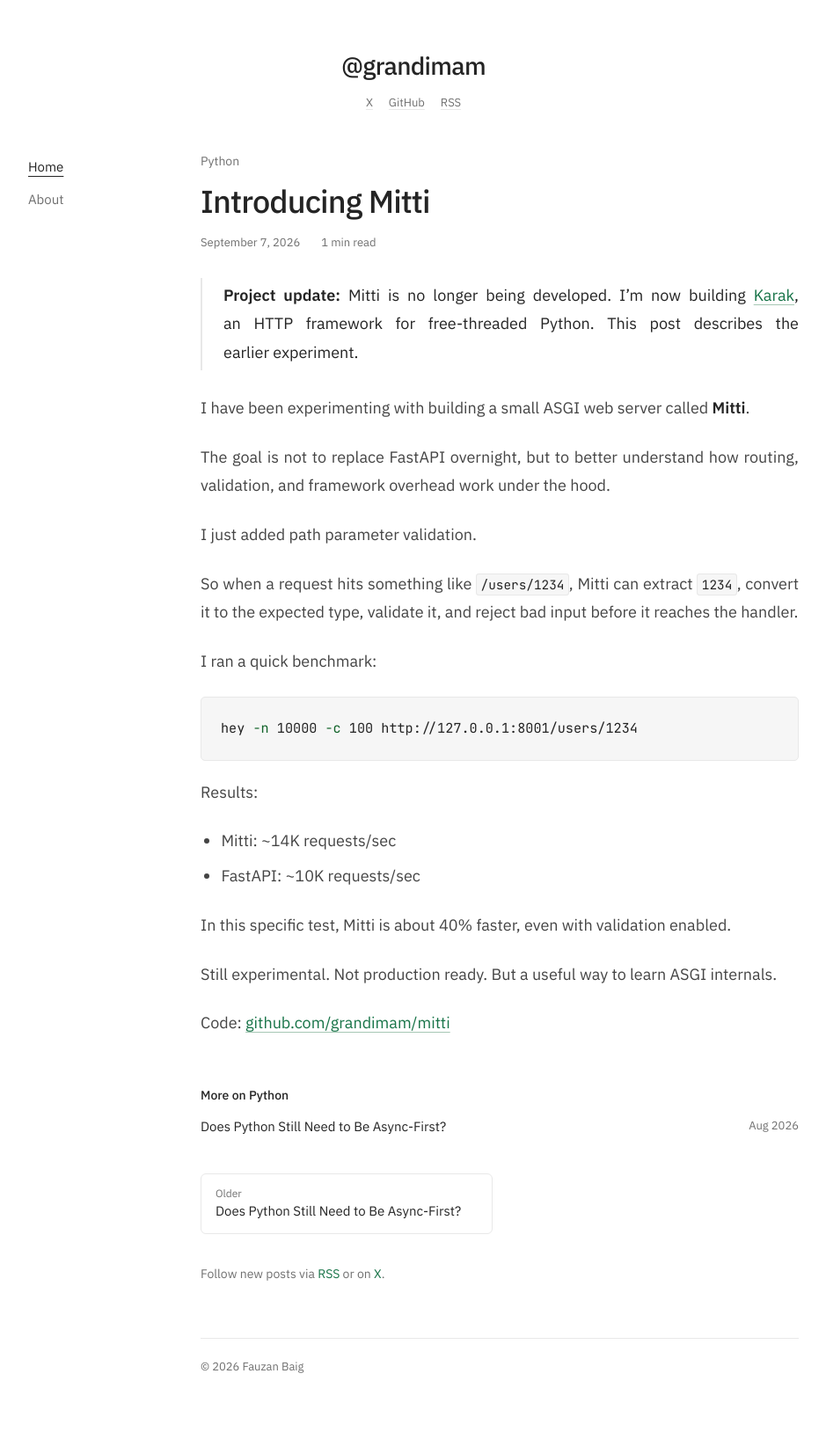
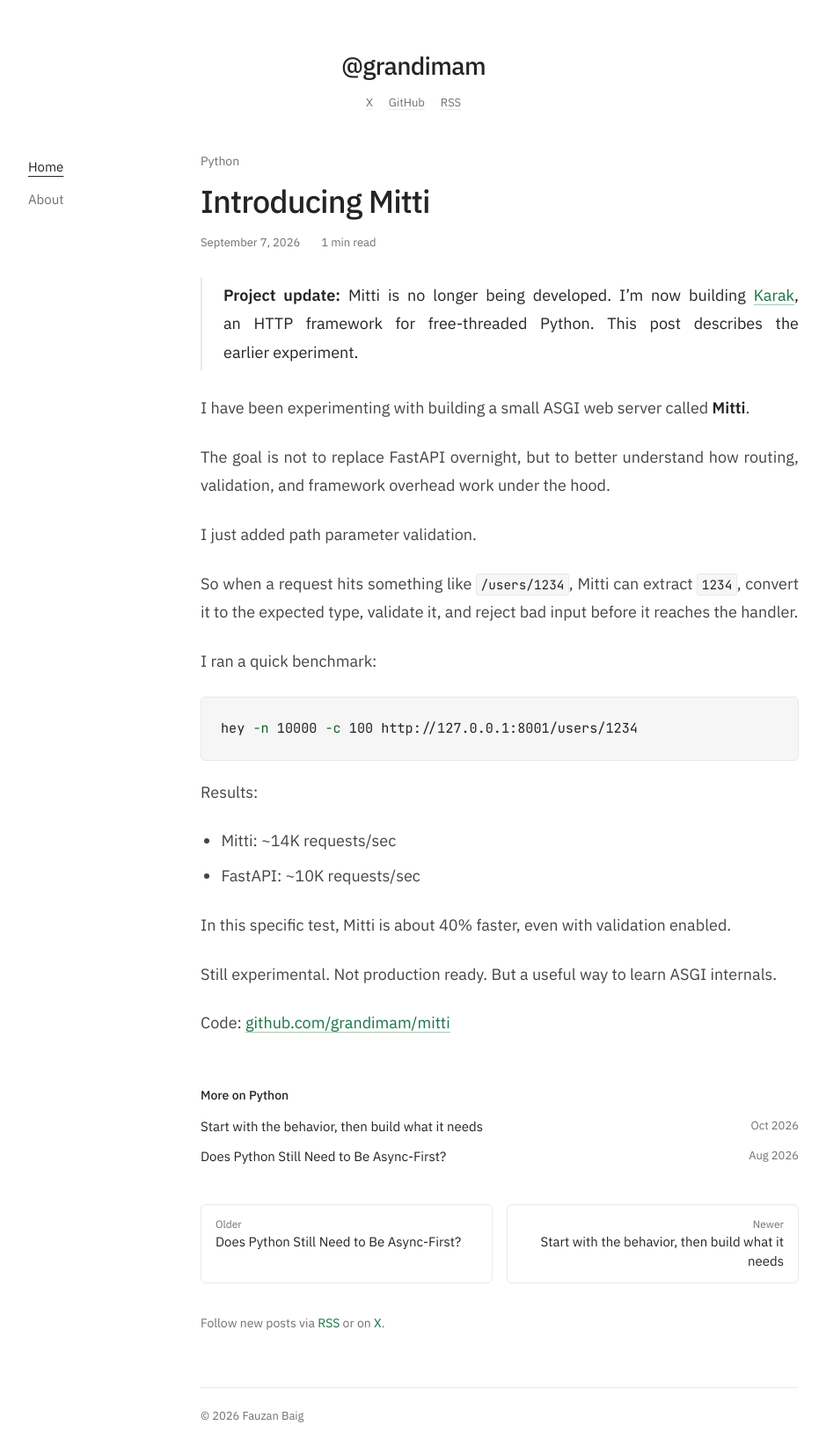
Before and after one commit to grandimam/grandimam, a Jekyll site: the page built from blog/_posts/2026-09-07-mitti-path-parameter-validation.md, in a window 1280 px wide. Shown: the whole page at 88% size, without its empty margins (170-1109 px from the left). Built offline with Jekyll 4.4.1, drawn with Linux system fonts in a browser that asks for light colours; before the commit the page ends 1597 px from its top, so only the background shows below that; some of the changed lines change nothing that is shown.

Commit message:
added new blog

````diff
--- a/blog/_config.yml
+++ b/blog/_config.yml
@@ -3,7 +3,7 @@
 tagline: "From Outcomes to Systems."
 # Handle shown in the site header.
 handle: grandimam
-description: "Exploring the engineering of autonomous software systems, from execution and state to decision-making, recovery, and verification."
+description: "Starting with desired outcomes and building what they require, from language features and frameworks to autonomous systems."
 baseurl: ""
 url: "https://grandimam.com"
 lang: en_US
@@ -11,7 +11,7 @@
 # Author
 author:
   name: Fauzan Baig
-  bio: "Software engineer exploring autonomous systems through first-principles engineering, experimentation, and building from scratch."
+  bio: "Software engineer working backward from desired outcomes, exploring systems through first principles, experimentation, and building from scratch."
   url: "https://grandimam.com"
 
 # Social (used by templates and jekyll-seo-tag)
--- /dev/null
+++ b/blog/_posts/2026-10-15-start-with-the-behavior.md
@@ -0,0 +1,94 @@
+---
+title: "Start with the behavior, then build what it needs"
+topic: python
+excerpt: "Adding None-aware attribute access to my CPython fork is one example of how I work backward from an outcome to the systems needed to make it possible."
+---
+
+I believe the value of software comes from the outcomes it makes possible. That belief shapes how I want to build: start with something I want software to do, then work backward to understand what needs to exist.
+
+Sometimes the work stays inside an application. Sometimes it leads into a framework, a runtime, or the language itself.
+
+One example is my experimental CPython fork. In [this commit](https://github.com/grandimam/cpython/commit/65d26c4e728cf1cc97357be4ebe9ec3a163e8692), I added `?.`, a None-aware attribute access operator. It is an experiment in my fork, not a feature available in official Python.
+
+## The behavior I wanted
+
+Suppose a response might be absent, and its customer might also be absent. If either is `None`, I want the result to be `None`. Otherwise, I want the customer's name in lowercase.
+
+In ordinary Python, one way to express that is:
+
+```python
+name = None
+if response is not None:
+    customer = response.customer
+    if customer is not None:
+        name = customer.name.lower()
+```
+
+In my fork, I can express it as:
+
+```python
+name = response?.customer?.name.lower()
+```
+
+This assumes an existing customer has a string name. If the name can also be `None`, that boundary needs its own guard:
+
+```python
+name = response?.customer?.name?.lower()
+```
+
+Each `?.` checks the value on its left. When that value is `None`, the remaining attribute accesses, subscriptions, and calls in the chain are skipped, and the chain produces `None`.
+
+That last part matters. Consider:
+
+```python
+result = response?.send(build_payload())
+```
+
+If `response` is `None`, `build_payload()` must never run. Returning `None` after evaluating the arguments would produce a different behavior, especially if building the payload has side effects.
+
+## Working backward through CPython
+
+The desired behavior creates requirements at several layers.
+
+The tokenizer needs to recognize `?.` as a token. The grammar needs to accept it as attribute access. The AST needs to represent it, so the compiler can distinguish it from ordinary `.` access.
+
+The commit adds a `QUESTIONDOT` token and a `NoneAwareAttribute` AST node. It also updates AST validation, scope analysis, token names, and unparsing. A language feature needs to remain understandable to the tools that inspect and reproduce Python code.
+
+The compiler is where the short-circuiting becomes concrete. It detects a chain containing None-aware access and compiles its links with a shared destination to skip to. At each `?.`, it copies the current value and emits a `POP_JUMP_IF_NONE`. If the check succeeds, execution jumps past the rest of the chain with `None` still on the stack.
+
+This uses existing bytecode instructions. The new syntax requires changes to how the compiler constructs control flow, without introducing a new interpreter instruction.
+
+The result I wanted was a small expression. Making that expression meaningful required following it through the system.
+
+## Defining what counts as correct
+
+The happy path is only part of the behavior. The boundaries need to be explicit too.
+
+Only `None` short-circuits. Empty strings and zero still support ordinary attribute access:
+
+```python
+''?.upper()     # ''
+(0)?.real      # 0
+```
+
+The operator also preserves ordinary errors when the receiver exists. It does not turn a missing attribute into `None`.
+
+Short-circuiting ends at the chain. With `x = None`, this still attempts to add `None` and `1`:
+
+```python
+x?.a + 1
+```
+
+Assignment and deletion through the operator are rejected. Reading through a possibly absent value does not, by itself, define what writing through that value should mean.
+
+The commit includes tests for chained access, skipped arguments and subscript expressions, false values other than `None`, invalid syntax, tokenization, and AST unparsing. Those cases turn an appealing example into a more precise contract. They do not establish that the feature is ready for production or belongs in upstream Python.
+
+## Why this fits what I am exploring
+
+This is a language experiment, and it reflects the same approach that draws me to autonomous systems.
+
+I want to start with a capability and discover its requirements. For None-aware access, that leads into grammar, representation, control flow, and tests. For a system pursuing a goal over time, it leads into state, decisions, execution, recovery, and verification.
+
+The implementation changes with the problem. The question I keep returning to is the same: what needs to exist for this outcome to become possible, and how will I know it works?
+
+That is what I want this blog to document. An idea becomes more useful to me when I can build it, examine its behavior, and discover where my understanding was incomplete.
--- a/blog/about.md
+++ b/blog/about.md
@@ -1,15 +1,15 @@
 ---
 title: About
 permalink: /about/
-description: "Software engineer exploring autonomous systems through first-principles engineering, experimentation, and building from scratch."
+description: "I start with what I want software to make possible, then work backward to understand and build what it needs."
 ---
 
 <div class="prose" markdown="1">
 
 I believe the value of software comes from the outcomes it makes possible. What matters to me is whether a system can accomplish something useful and whether we can trust the result.
 
-I start with the outcome I want, then work backward to understand what needs to exist. That’s what draws me to autonomous systems: software that can decide, act, recover, and verify what it achieved.
+I start with what I want software to make possible, then work backward to understand and build what it needs. Sometimes that means building a framework; sometimes it means changing the language itself. Autonomous systems are one direction this takes me: software that can decide, act, recover, and verify what it achieved.
 
-This blog is where I explore those ideas by building from scratch, testing my assumptions, and sharing what I learn.
+In my [experimental CPython fork](https://github.com/grandimam/cpython/commit/65d26c4e728cf1cc97357be4ebe9ec3a163e8692), I added None-aware attribute access, working through the language and compiler to make the behavior possible. This blog is where I share those experiments, test my assumptions, and work through what I learn.
 
 </div>
````
Also changed, not shown: README.md.
